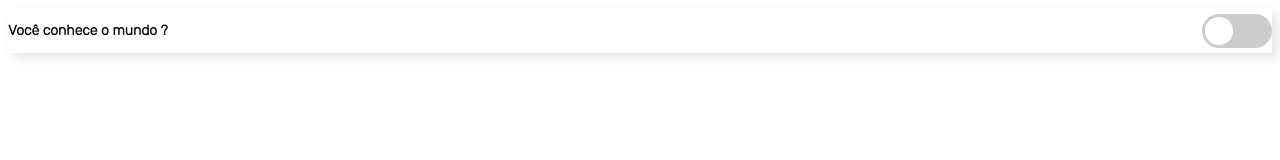
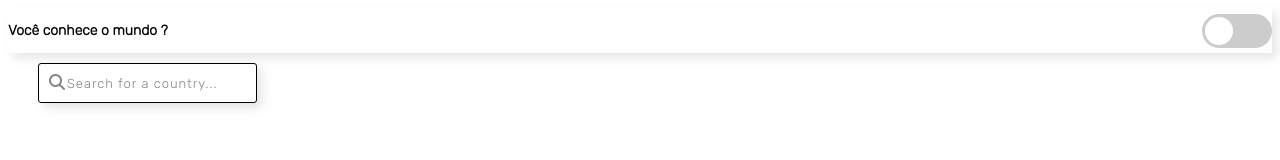
Before and after one commit to carlos676767/mostrar-informacoes-de-paises., a website built with Vite: page continentes/index.html in a window 1280 px wide. Built offline with nearby package versions, Linux system fonts and the light colour scheme.

Commit message:
barra de pesquisa finalizada

```diff
--- a/continentes/index.html
+++ b/continentes/index.html
@@ -5,9 +5,10 @@
     <meta name="viewport" content="width=device-width, initial-scale=1.0" />
     <title>continentes</title>
     <link rel="stylesheet" href="src/style.css">
+    <link rel="stylesheet" href="https://cdnjs.cloudflare.com/ajax/libs/font-awesome/6.4.2/css/all.min.css">
     <link rel="preconnect" href="https://fonts.googleapis.com">
-<link rel="preconnect" href="https://fonts.gstatic.com" crossorigin>
-<link href="https://fonts.googleapis.com/css2?family=Inter:wght@100;400;700&family=Lexend+Deca&family=Nunito+Sans:ital,opsz,wght@0,6..12,200..1000;1,6..12,200..1000&family=Open+Sans:ital,wght@0,300..800;1,300..800&family=Pixelify+Sans&family=Poppins:ital,wght@0,100;0,200;0,300;0,400;0,500;0,600;0,700;0,800;0,900;1,100;1,200;1,300;1,400;1,500;1,600;1,700;1,800;1,900&family=Raleway&family=Roboto:ital,wght@0,100;0,300;0,400;0,500;0,700;0,900;1,100;1,300;1,400;1,500;1,700;1,900&family=Rubik:ital,wght@0,300;1,300&display=swap" rel="stylesheet">
+    <link rel="preconnect" href="https://fonts.gstatic.com" crossorigin>
+    <link href="https://fonts.googleapis.com/css2?family=Inter:wght@100;400;700&family=Lexend+Deca&family=Nunito+Sans:ital,opsz,wght@0,6..12,200..1000;1,6..12,200..1000&family=Open+Sans:ital,wght@0,300..800;1,300..800&family=Pixelify+Sans&family=Poppins:ital,wght@0,100;0,200;0,300;0,400;0,500;0,600;0,700;0,800;0,900;1,100;1,200;1,300;1,400;1,500;1,600;1,700;1,800;1,900&family=Raleway&family=Roboto:ital,wght@0,100;0,300;0,400;0,500;0,700;0,900;1,100;1,300;1,400;1,500;1,700;1,900&family=Rubik:ital,wght@0,300;1,300&display=swap" rel="stylesheet">
   </head>
   <body>
     <header role="banner">
@@ -17,7 +18,9 @@
     </header>
 
     <main>
-
+      <div class="inputBuscador">
+        <label class="labelinput"><i class="fa-solid fa-magnifying-glass"></i><input type="text" placeholder="Search for a country..."></label>
+      </div>
     </main>
     <script type="module" src="/src/main.ts"></script>
   </body>
--- a/continentes/src/style.css
+++ b/continentes/src/style.css
@@ -73,3 +73,44 @@ header{
   font-optical-sizing: auto;
   font-style: normal;
 }
+
+input::placeholder{
+  color: hsl(0, 0%, 52%);
+  font-family: "Rubik", sans-serif;
+  font-optical-sizing: auto;
+  font-size: 13px;
+  font-style: normal;
+  letter-spacing: 1px;
+}
+
+i{
+  color: hsl(0, 0%, 52%);
+}
+input, i{
+  border: none;
+  outline: none;
+}
+
+.inputBuscador{
+  display: flex;
+  margin-top: 10px;
+  margin-left: 30px;
+}
+
+
+.labelinput{
+  border: 1px solid;
+  padding: 10px;
+  border-radius: 3px;
+  box-shadow: 5px 5px 10px rgba(0, 0, 0, 0.1);
+}
+
+
+
+
+@media(max-width: 768px){
+  #textoConhece{
+    margin-left: auto;
+    margin-right: auto;
+  }
+}
```
